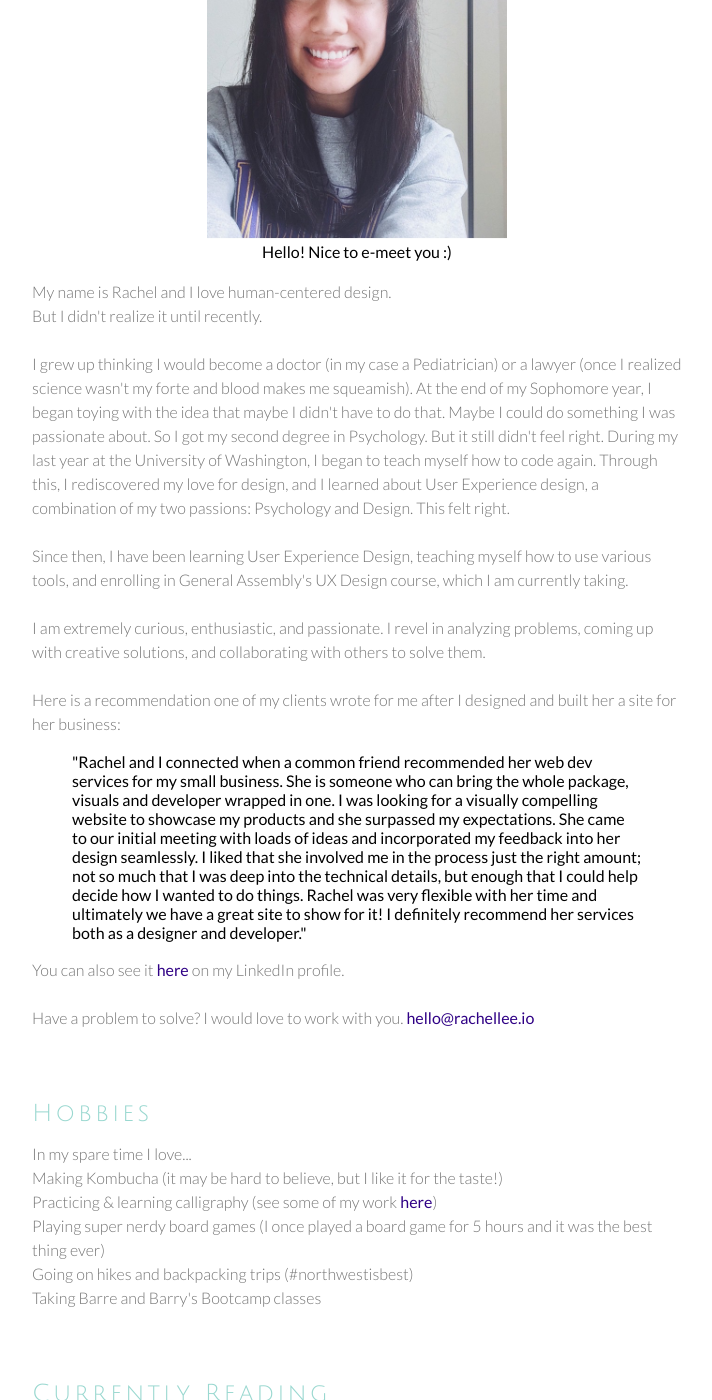
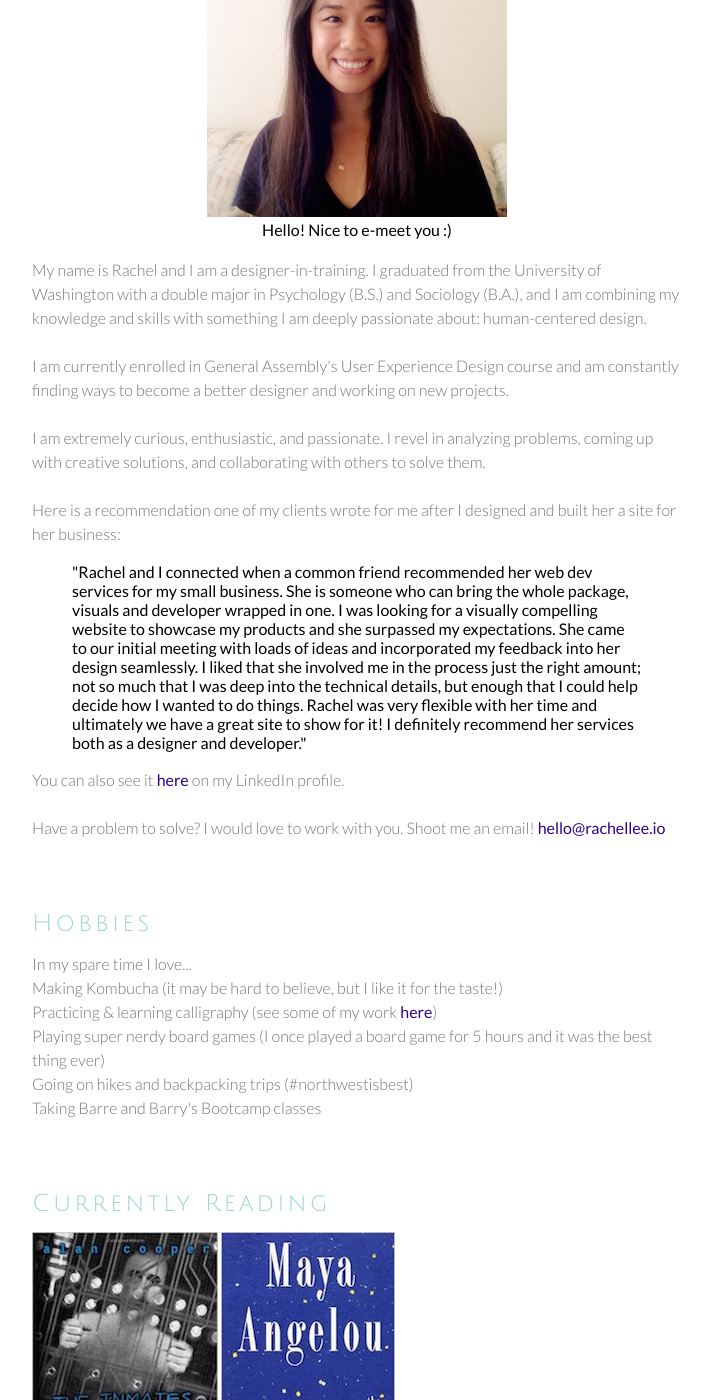
Before and after one commit to rachellee/resume, a Jekyll site: the page built from index.html, in a window 1280 px wide and 1400 px high, scrolled down 1061 px. Shown: the whole window, without its empty margins (283-995 px from the left). Built offline with Jekyll 4.4.1, drawn with Linux system fonts in a browser that asks for light colours; nearby versions of some CDN libraries; some web fonts are replaced.

Commit message:
about me
dramatically shortened

```diff
--- a/index.html
+++ b/index.html
@@ -11,14 +11,10 @@ layout: default
 
 	<div class="story_section">
 		<h1>About Me</h1>
-		<center><img src="/images/prof.jpg" class="profile_pic"><BR>
+		<center><img src="/images/prof.JPG" class="profile_pic"><BR>
 			Hello! Nice to e-meet you :)</center><BR>
-		<p>My name is Rachel and I love human-centered design.<BR>
-			But I didn't realize it until recently.<BR><BR>
-
-			I grew up thinking I would become a doctor (in my case a Pediatrician) or a lawyer (once I realized science wasn't my forte and blood makes me squeamish). At the end of my Sophomore year, I began toying with the idea that maybe I didn't have to do that. Maybe I could do something I was passionate about. So I got my second degree in Psychology. But it still didn't feel right. During my last year at the University of Washington, I began to teach myself how to code again. Through this, I rediscovered my love for design, and I learned about User Experience design, a combination of my two passions: Psychology and Design. This felt right.
-			<BR><BR>
-			Since then, I have been learning User Experience Design, teaching myself how to use various tools, and enrolling in General Assembly's UX Design course, which I am currently taking.
+		<p>My name is Rachel and I am a designer-in-training. I graduated from the University of Washington with a double major in Psychology (B.S.) and Sociology (B.A.), and I am combining my knowledge and skills with something I am deeply passionate about: human-centered design.<BR><BR>
+			I am currently enrolled in General Assembly's User Experience Design course and am constantly finding ways to become a better designer and working on new projects.
 			<BR><BR>
 			I am extremely curious, enthusiastic, and passionate. I revel in analyzing problems, coming up with creative solutions, and collaborating with others to solve them.
 			<BR><BR>
@@ -26,7 +22,7 @@ layout: default
 			<blockquote>"Rachel and I connected when a common friend recommended her web dev services for my small business. She is someone who can bring the whole package, visuals and developer wrapped in one. I was looking for a visually compelling website to showcase my products and she surpassed my expectations. She came to our initial meeting with loads of ideas and incorporated my feedback into her design seamlessly. I liked that she involved me in the process just the right amount; not so much that I was deep into the technical details, but enough that I could help decide how I wanted to do things. Rachel was very flexible with her time and ultimately we have a great site to show for it! I definitely recommend her services both as a designer and developer."
 			</blockquote>
 			<p>You can also see it <a href="https://www.linkedin.com/in/rach3llee">here</a> on my LinkedIn profile.<BR><BR>
-			Have a problem to solve? I would love to work with you. <a target="_blank" href="mailto: hello@rachellee.io">hello@rachellee.io</a>
+			Have a problem to solve? I would love to work with you. Shoot me an email! <a target="_blank" href="mailto: hello@rachellee.io"> hello@rachellee.io</a>
 		</p>
 		<BR><BR>
 		<h1>Hobbies</h1>
```
Also changed, not shown: images/prof.jpg, images/prof2.jpg (added), images/prof3.JPG (added), 2 other files.
